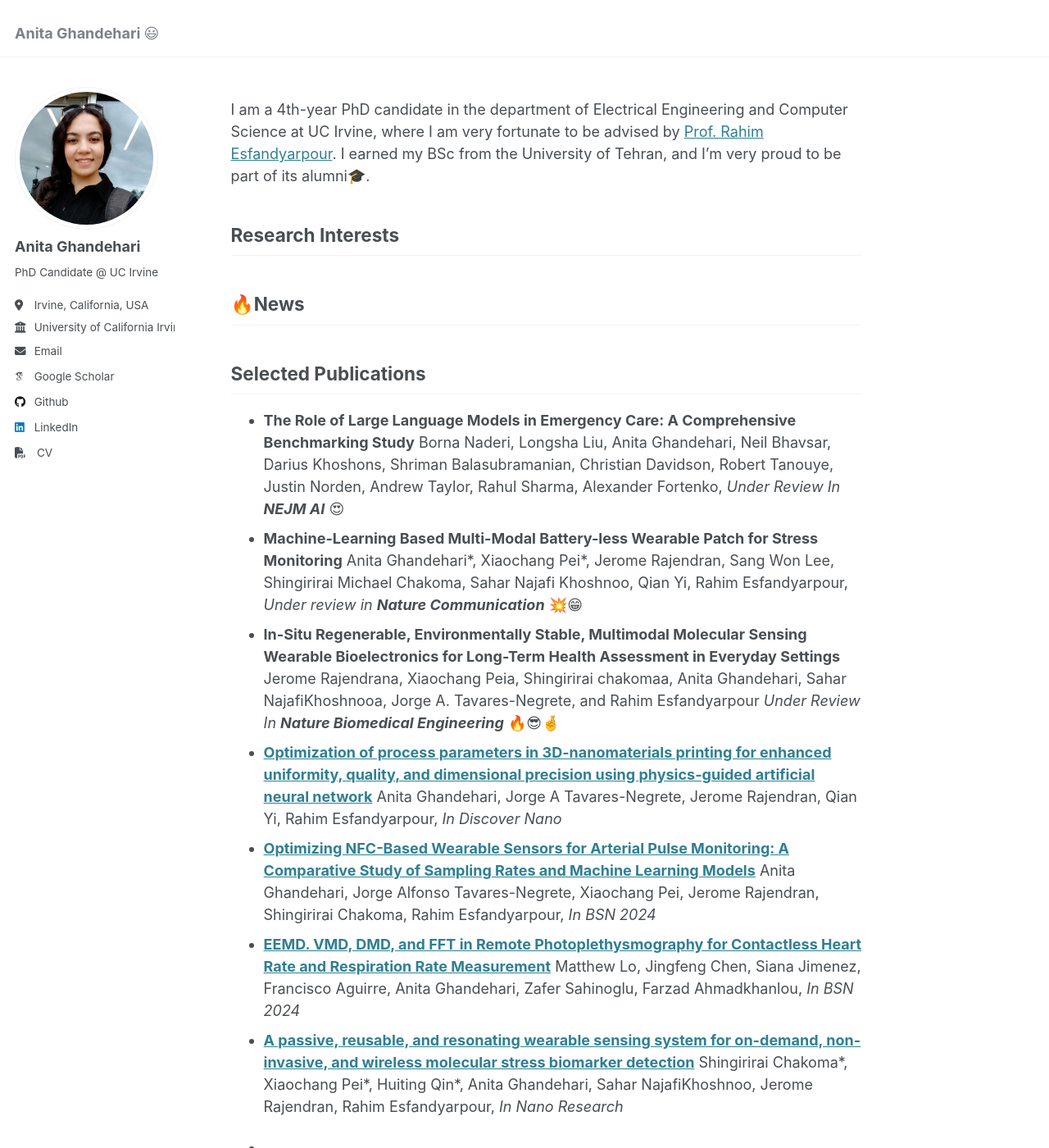
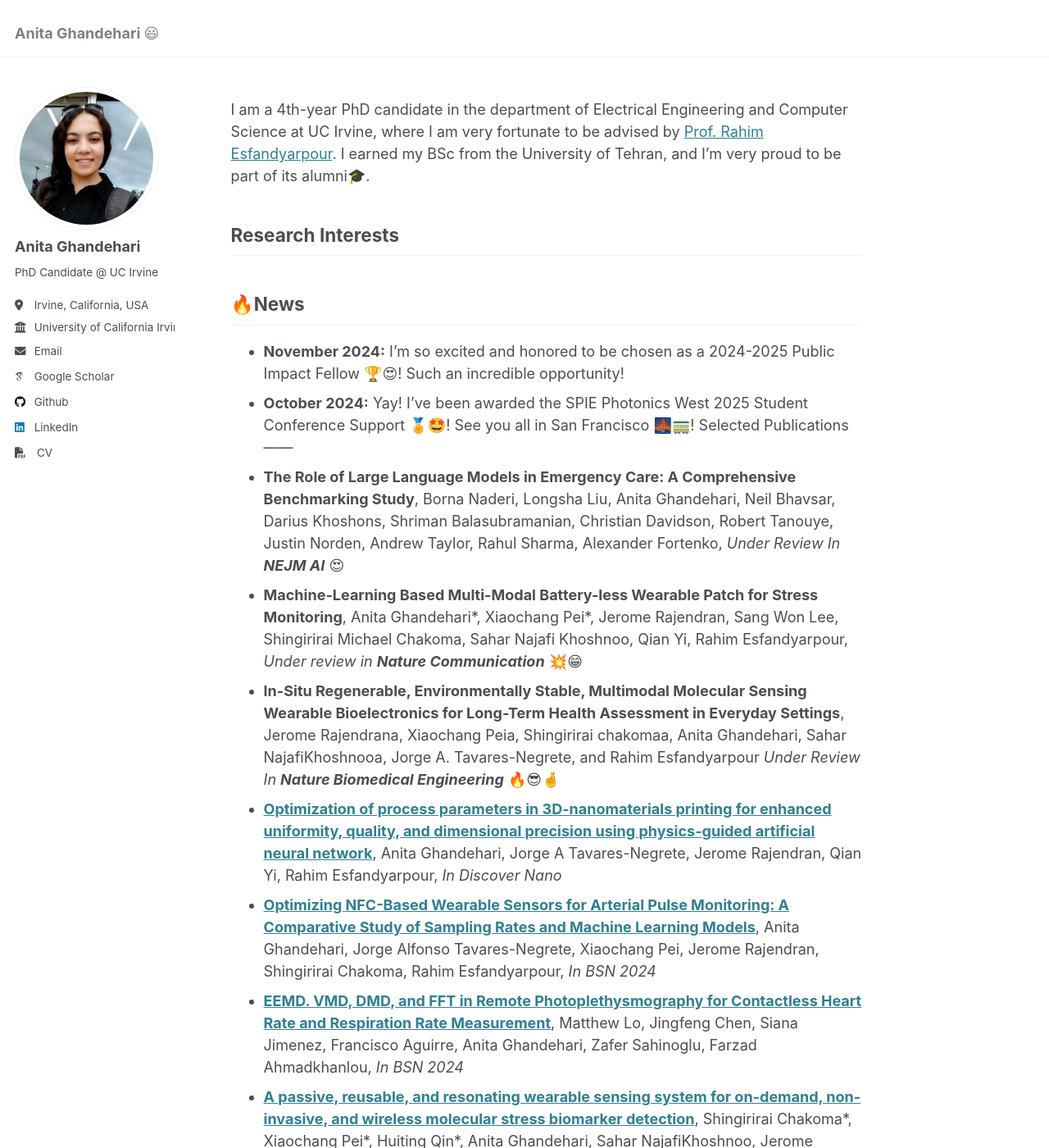
Before and after one commit to AnitaGhandehari/AnitaGhandehari.github.io, a Jekyll site: the page built from _pages/about.md, in a window 1280 px wide and 1400 px high. Shown: the whole window at 82% size. Built offline with Jekyll 4.4.1, drawn with Linux system fonts in a browser that asks for light colours; some web fonts are replaced; some of the changed text lies outside the part shown.

Commit message:
Update about.md

```diff
--- a/_pages/about.md
+++ b/_pages/about.md
@@ -13,28 +13,17 @@ Research Interests
 
 🔥News
 ------
-
+- **November 2024:** I’m so excited and honored to be chosen as a 2024-2025 Public Impact Fellow 🏆😍! Such an incredible opportunity!
+- **October 2024:** Yay! I’ve been awarded the SPIE Photonics West 2025 Student Conference Support 🏅🤩! See you all in San Francisco 🌉🚃!
 Selected Publications
 ------
-- **The Role of Large Language Models in Emergency Care: A Comprehensive Benchmarking Study**
-Borna Naderi, Longsha Liu, Anita Ghandehari, Neil Bhavsar, Darius Khoshons, Shriman Balasubramanian, Christian Davidson, Robert Tanouye, Justin Norden, Andrew Taylor, Rahul Sharma, Alexander Fortenko, _Under Review In **NEJM AI**_ 😍
-- **Machine-Learning Based Multi-Modal Battery-less Wearable Patch for Stress Monitoring**
-  Anita Ghandehari\*, Xiaochang Pei\*, Jerome Rajendran, Sang Won Lee, Shingirirai Michael Chakoma, Sahar Najafi Khoshnoo, Qian Yi, Rahim Esfandyarpour, _Under review in **Nature Communication**_ 💥😁
-- **In-Situ Regenerable, Environmentally Stable, Multimodal Molecular Sensing Wearable Bioelectronics for Long-Term Health Assessment in Everyday Settings**
-  Jerome Rajendrana, Xiaochang Peia, Shingirirai chakomaa, Anita Ghandehari, Sahar NajafiKhoshnooa, Jorge A. Tavares-Negrete, and Rahim Esfandyarpour _Under Review In **Nature Biomedical Engineering**_ 🔥😎🤞
-- **[Optimization of process parameters in 3D-nanomaterials printing for enhanced uniformity, quality, and dimensional precision using physics-guided artificial neural network](https://scholar.google.com/citations?view_op=view_citation&hl=en&user=D10CZPQAAAAJ&sortby=pubdate&citation_for_view=D10CZPQAAAAJ:Tyk-4Ss8FVUC)**
-  Anita Ghandehari, Jorge A Tavares-Negrete, Jerome Rajendran, Qian Yi, Rahim Esfandyarpour, _In Discover Nano_
-- **[Optimizing NFC-Based Wearable Sensors for Arterial Pulse Monitoring: A Comparative Study of Sampling Rates and Machine Learning Models](https://ieeexplore.ieee.org/abstract/document/10780749/)**
-  Anita Ghandehari, Jorge Alfonso Tavares-Negrete, Xiaochang Pei, Jerome Rajendran, Shingirirai Chakoma, Rahim Esfandyarpour, _In BSN 2024_
-- **[EEMD. VMD, DMD, and FFT in Remote Photoplethysmography for Contactless Heart Rate and Respiration Rate Measurement](https://scholar.google.com/citations?view_op=view_citation&hl=en&user=D10CZPQAAAAJ&sortby=pubdate&citation_for_view=D10CZPQAAAAJ:IjCSPb-OGe4C)**
-  Matthew Lo, Jingfeng Chen, Siana Jimenez, Francisco Aguirre, Anita Ghandehari, Zafer Sahinoglu, Farzad Ahmadkhanlou, _In BSN 2024_
-- **[A passive, reusable, and resonating wearable sensing system for on-demand, non-invasive, and wireless molecular stress biomarker detection](https://scholar.google.com/citations?view_op=view_citation&hl=en&user=D10CZPQAAAAJ&sortby=pubdate&citation_for_view=D10CZPQAAAAJ:u5HHmVD_uO8C)**
-  Shingirirai Chakoma\*, Xiaochang Pei\*, Huiting Qin\*, Anita Ghandehari, Sahar NajafiKhoshnoo, Jerome Rajendran, Rahim Esfandyarpour, _In Nano Research_
-
-- **[]()**
-- **[]()**
-- **[]()**
-- **[]()**
+- **The Role of Large Language Models in Emergency Care: A Comprehensive Benchmarking Study**, Borna Naderi, Longsha Liu, Anita Ghandehari, Neil Bhavsar, Darius Khoshons, Shriman Balasubramanian, Christian Davidson, Robert Tanouye, Justin Norden, Andrew Taylor, Rahul Sharma, Alexander Fortenko, _Under Review In **NEJM AI**_ 😍
+- **Machine-Learning Based Multi-Modal Battery-less Wearable Patch for Stress Monitoring**, Anita Ghandehari\*, Xiaochang Pei\*, Jerome Rajendran, Sang Won Lee, Shingirirai Michael Chakoma, Sahar Najafi Khoshnoo, Qian Yi, Rahim Esfandyarpour, _Under review in **Nature Communication**_ 💥😁
+- **In-Situ Regenerable, Environmentally Stable, Multimodal Molecular Sensing Wearable Bioelectronics for Long-Term Health Assessment in Everyday Settings**, Jerome Rajendrana, Xiaochang Peia, Shingirirai chakomaa, Anita Ghandehari, Sahar NajafiKhoshnooa, Jorge A. Tavares-Negrete, and Rahim Esfandyarpour _Under Review In **Nature Biomedical Engineering**_ 🔥😎🤞
+- **[Optimization of process parameters in 3D-nanomaterials printing for enhanced uniformity, quality, and dimensional precision using physics-guided artificial neural network](https://scholar.google.com/citations?view_op=view_citation&hl=en&user=D10CZPQAAAAJ&sortby=pubdate&citation_for_view=D10CZPQAAAAJ:Tyk-4Ss8FVUC)**, Anita Ghandehari, Jorge A Tavares-Negrete, Jerome Rajendran, Qian Yi, Rahim Esfandyarpour, _In Discover Nano_
+- **[Optimizing NFC-Based Wearable Sensors for Arterial Pulse Monitoring: A Comparative Study of Sampling Rates and Machine Learning Models](https://ieeexplore.ieee.org/abstract/document/10780749/)**, Anita Ghandehari, Jorge Alfonso Tavares-Negrete, Xiaochang Pei, Jerome Rajendran, Shingirirai Chakoma, Rahim Esfandyarpour, _In BSN 2024_
+- **[EEMD. VMD, DMD, and FFT in Remote Photoplethysmography for Contactless Heart Rate and Respiration Rate Measurement](https://scholar.google.com/citations?view_op=view_citation&hl=en&user=D10CZPQAAAAJ&sortby=pubdate&citation_for_view=D10CZPQAAAAJ:IjCSPb-OGe4C)**, Matthew Lo, Jingfeng Chen, Siana Jimenez, Francisco Aguirre, Anita Ghandehari, Zafer Sahinoglu, Farzad Ahmadkhanlou, _In BSN 2024_
+- **[A passive, reusable, and resonating wearable sensing system for on-demand, non-invasive, and wireless molecular stress biomarker detection](https://scholar.google.com/citations?view_op=view_citation&hl=en&user=D10CZPQAAAAJ&sortby=pubdate&citation_for_view=D10CZPQAAAAJ:u5HHmVD_uO8C)**, Shingirirai Chakoma\*, Xiaochang Pei\*, Huiting Qin\*, Anita Ghandehari, Sahar NajafiKhoshnoo, Jerome Rajendran, Rahim Esfandyarpour, _In Nano Research_
 
 Create content & metadata
 ------
```
